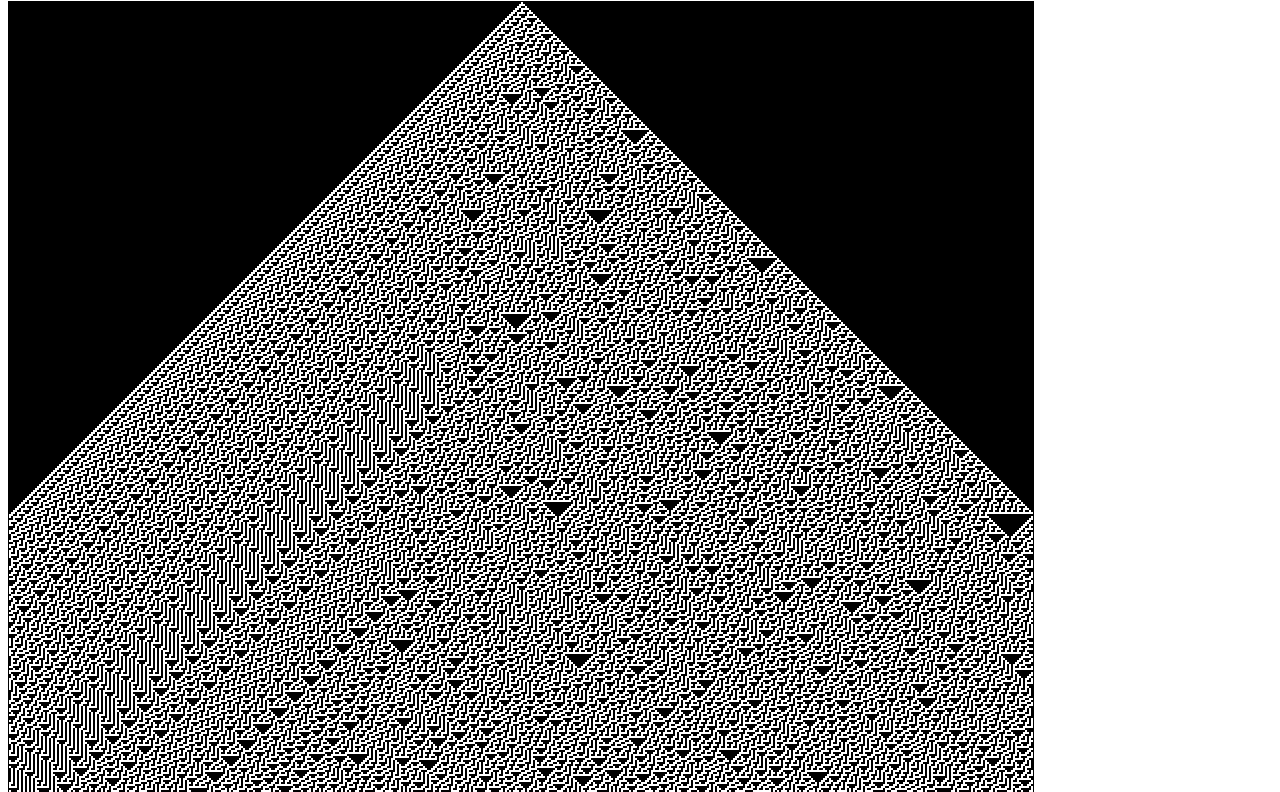
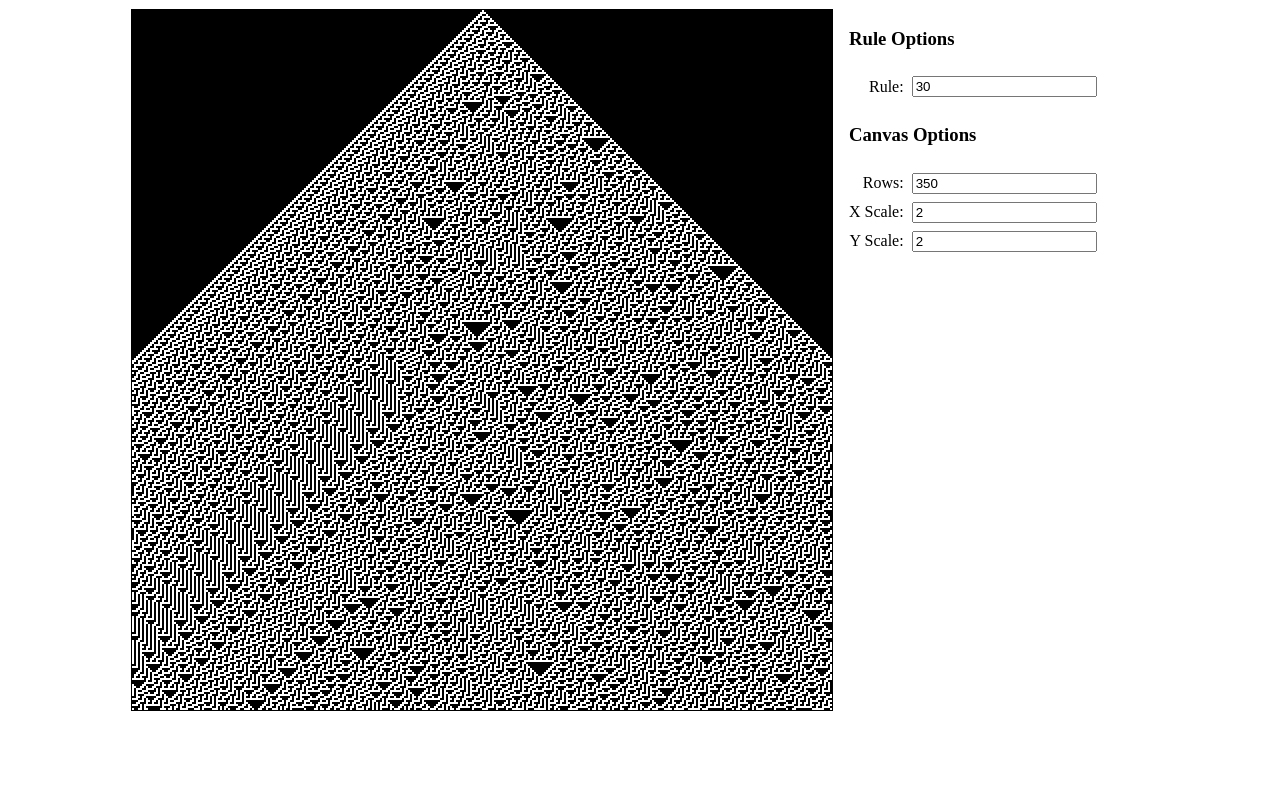
Before and after one commit to a2aaron/Rule30, a plain HTML site: page index.html in a window 1280 px wide. Shown: the part 79-871 px from the top of the page. After the commit the page ends 802 px from the top, so only its background shows below. Drawn offline with Linux system fonts and the light colour scheme.

Commit message:
Add controls to the page

```diff
--- a/index.html
+++ b/index.html
@@ -11,6 +11,24 @@
 <body>
   <h1>Rule 30</h1>
   <main>
-    <canvas id="canvas" height="1024" width="1024" tabindex="1"></canvas>
+    <div>
+      <canvas id="canvas" height="700" width="700" tabindex="1"></canvas>
+    </div>
+    <ui-grid>
+      <h3>Rule Options</h3>
+
+      <label for="rule" title="Sets the CA rule">Rule</label>
+      <input type="number" id="rule" value="30">
+
+      <h3>Canvas Options</h3>
+      <label for="rows" title="Sets the number of rows">Rows</label>
+      <input type="number" id="rows" value="512">
+
+      <label for="x-scale" title="Sets x-axis scaling">X Scale</label>
+      <input type="number" id="x-scale" value="2" step="0.5">
+
+      <label for="y-scale" title="Sets x-axis scaling">Y Scale</label>
+      <input type="number" id="y-scale" value="2" step="0.5">
+    </ui-grid>
   </main>
 </body>
--- a/index.js
+++ b/index.js
@@ -8,11 +8,11 @@
 /**
  * Gets an element `id` and enforces that the element is of type `ty`
  * @template ElementType
+ * @param {string} id
  * @param {Constructor<ElementType>} ty
- * @param {string} id
  * @returns {ElementType}
  */
-function getTypedElementById(ty, id) {
+function getTypedElementById(id, ty) {
     let element = document.getElementById(id);
     if (element == null) { throw new Error(`Element with id ${id} not found!`); }
     if (!(element instanceof ty)) {
@@ -219,11 +219,10 @@ function get_rows(num_rows, rule) {
 /**
  * @param {CanvasRenderingContext2D} ctx
  * @param {Row[]} rows
+ * @param {number} x_scale
+ * @param {number} y_scale
  */
-function draw_rows(ctx, rows) {
-    const X_SCALE = 2;
-    const Y_SCALE = 2;
-
+function draw_rows(ctx, rows, x_scale, y_scale) {
     // Set background to black
     // We do this before the translation stuff to make this simple.
     ctx.reset();
@@ -231,13 +230,12 @@ function draw_rows(ctx, rows) {
     ctx.fillRect(0, 0, canvas.width, canvas.height);
 
     let half_width = ctx.canvas.width / 2;
-    ctx.scale(X_SCALE, Y_SCALE);
+    ctx.scale(x_scale, y_scale);
     // Translate the origin so that (0, 0) lies at the center-top of the screen
-    ctx.translate(half_width / X_SCALE, 0);
+    ctx.translate(half_width / x_scale, 0);
 
 
     let height = rows.length;
-    let width = unwrap(rows.at(-1)).length;
     for (let y = 0; y < height; y++) {
         let row = rows[y];
         for (let x = row.min_index; x <= row.max_index; x++) {
@@ -249,12 +247,52 @@ function draw_rows(ctx, rows) {
     }
 }
 
+/**
+ * @param {CanvasRenderingContext2D} ctx
+ */
+function render(ctx) {
+    clampRowInput();
 
-let canvas = getTypedElementById(HTMLCanvasElement, 'canvas');
+    let n = parseInt(rule_input.value);
+    let rule = make_rule(n);
+
+    let num_rows = parseInt(row_input.value);
+    let x_scale = parseFloat(x_scale_input.value);
+    let y_scale = parseFloat(y_scale_input.value);
+
+    let rows = get_rows(num_rows, rule);
+    draw_rows(ctx, rows, x_scale, y_scale);
+}
+
+/**
+ * @param {CanvasRenderingContext2D} ctx
+ */
+function actualCanvasHeight(ctx) {
+    let y_scale = parseFloat(y_scale_input.value);
+    return Math.floor(ctx.canvas.height / y_scale);
+}
+
+function clampRowInput() {
+    const actual_canvas_height = actualCanvasHeight(ctx);
+    row_input.max = actual_canvas_height.toString();
+
+    let num_rows = parseInt(row_input.value);
+    if (num_rows > actual_canvas_height) {
+        row_input.value = actual_canvas_height.toString();
+    }
+}
+
+let canvas = getTypedElementById('canvas', HTMLCanvasElement);
 let ctx = unwrap(canvas.getContext("2d"));
 
+let rule_input = getTypedElementById('rule', HTMLInputElement);
+let row_input = getTypedElementById('rows', HTMLInputElement);
+let x_scale_input = getTypedElementById('x-scale', HTMLInputElement);
+let y_scale_input = getTypedElementById('y-scale', HTMLInputElement);
 
-let rule = make_rule(30);
-let rows = get_rows(canvas.height / 2, rule);
+rule_input.addEventListener("input", () => render(ctx));
+x_scale_input.addEventListener("input", () => render(ctx));
+y_scale_input.addEventListener("input", () => render(ctx));
+row_input.addEventListener("input", () => render(ctx));
 
-draw_rows(ctx, rows);
+render(ctx);
--- a/style.css
+++ b/style.css
@@ -1,4 +1,34 @@
+body { margin: 0 auto; padding: 0.5em; }
+
+f-row, .row { display: flex; flex-direction: row; }
+f-col, .col { display: flex; flex-direction: column; }
+f-sp, .spacer { flex: 1; }
+
+.gap-1 { gap: 0.5em; }
+.gap-2 { gap: 1em; }
+
+main {
+    display: grid;
+    grid-template-columns: fit-content(0) 300px;
+    place-content: center;
+    gap: 1em;
+}
+
+h1 { text-align: center;}
+
 canvas {
     image-rendering: pixelated;
     border: 1px solid black;
 }
+
+ui-grid {
+    display: grid;
+    grid-template-columns: max-content fit-content(0);
+    align-items: center;
+    gap: 0.5em;
+    height: max-content;
+
+    label { text-align: right; }
+    label::after { content: ":"; }
+    h3 { grid-column: 1 / -1;}
+}
```
